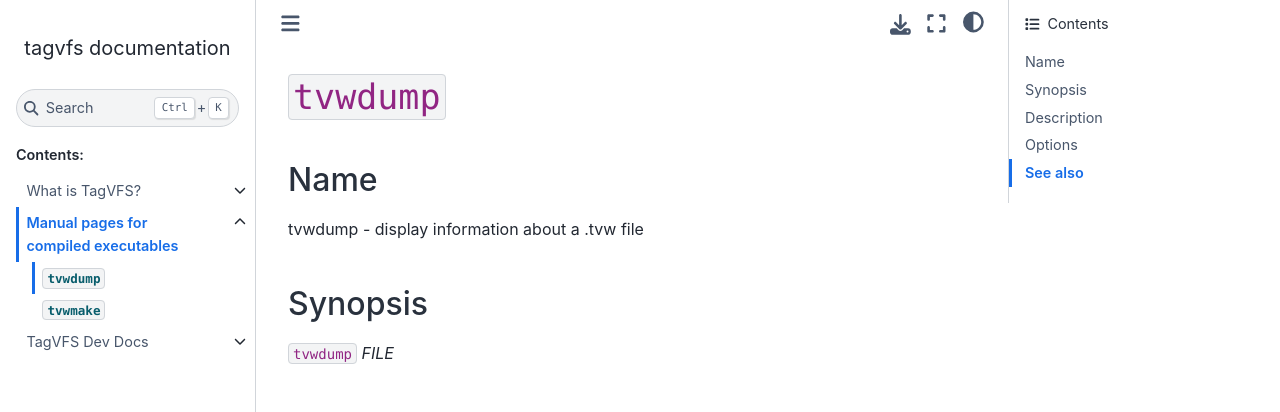
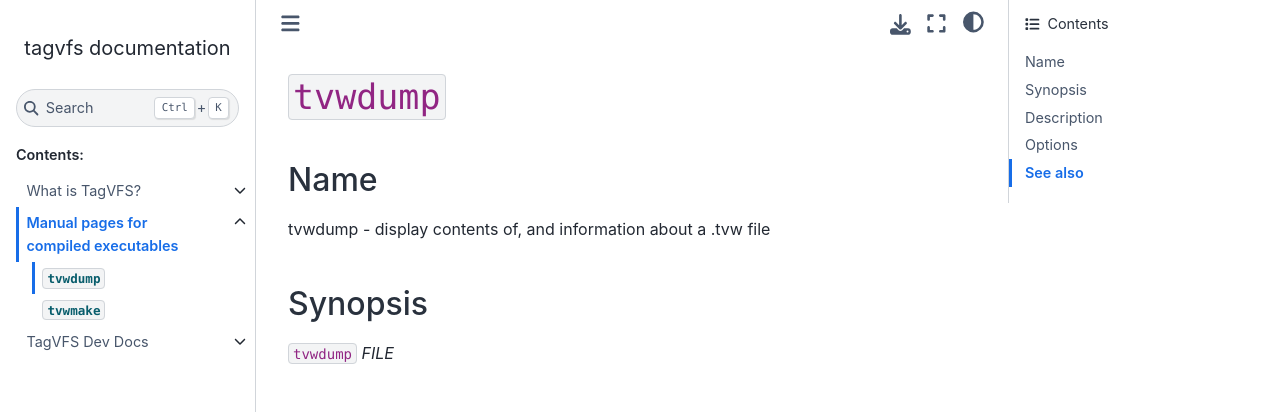
Before and after one commit to mishaturnbull/TagVFS, a Sphinx documentation site: the page built from doc/manpages/tvwdump.rst, in a window 1280 px wide and 1231 px high. Shown: the top 412 px of the window. Built offline with Sphinx 7.4.7 and the Sphinx Book theme 1.1.4, drawn with Linux system fonts in a browser that asks for light colours.

```diff
--- a/doc/manpages/tvwdump.rst
+++ b/doc/manpages/tvwdump.rst
@@ -12,7 +12,7 @@
 Name
 ----
 
-tvwdump - display information about a .tvw file
+tvwdump - display contents of, and information about a .tvw file
 
 Synopsis
 --------
```
Also changed, not shown: doc/dev/api/tvwio.rst (+5 -5 lines), 5 other files.
